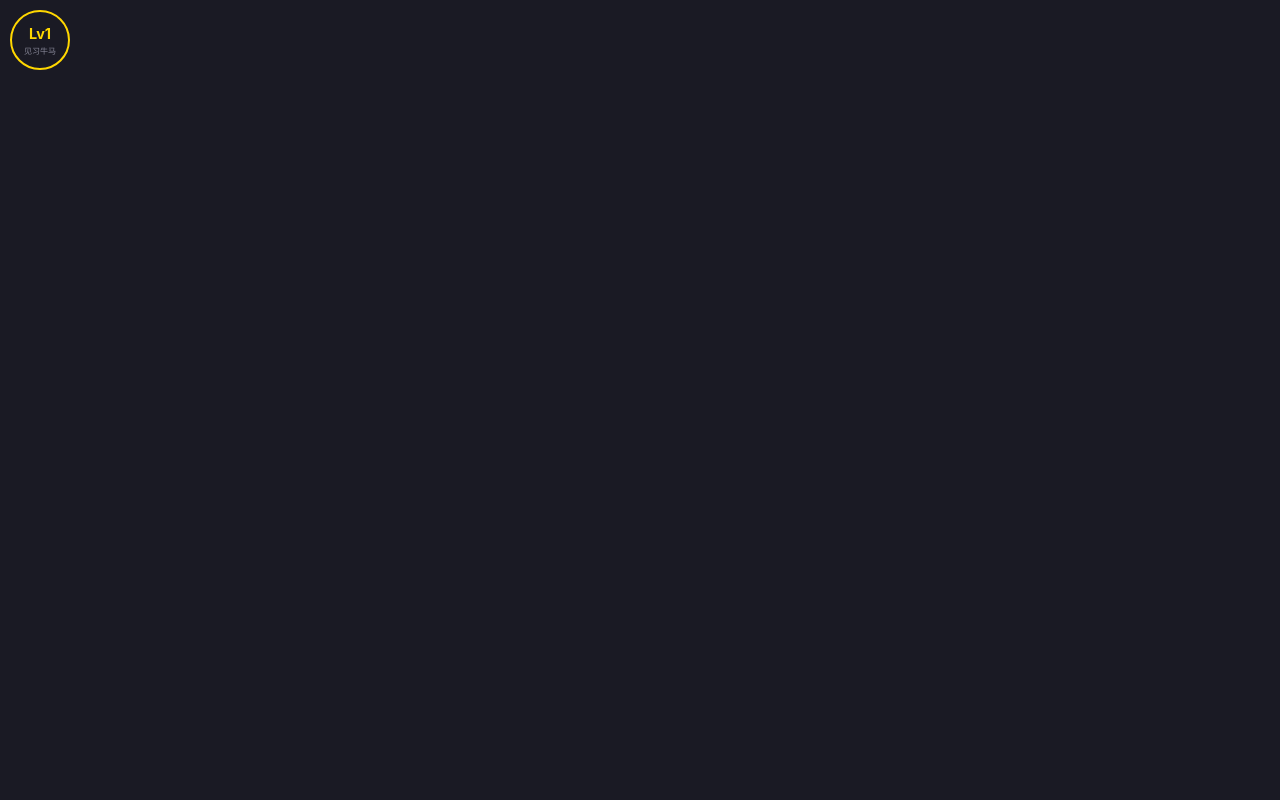
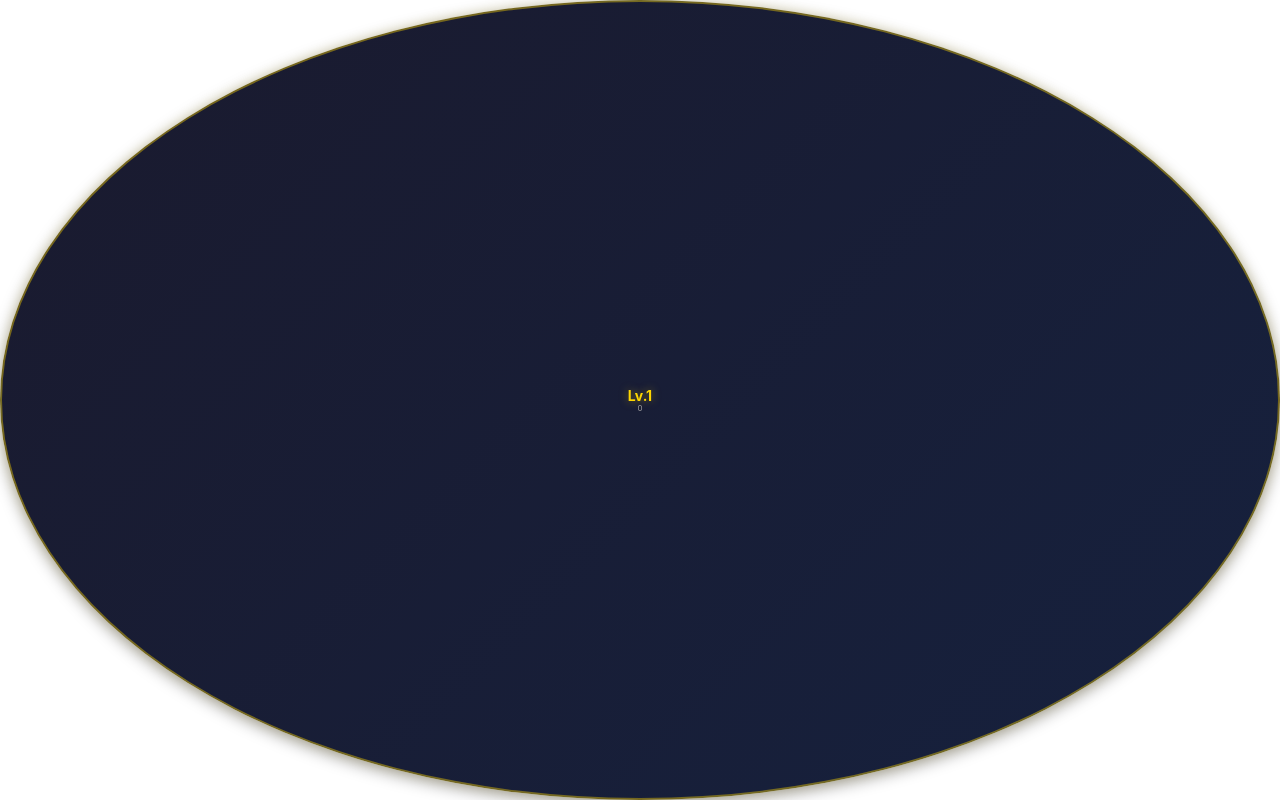
Before and after one commit to wzrazsh/niuma-faith, a Vue app: page /#/floating in a window 1280 px wide. Built offline with nearby package versions, Linux system fonts and the light colour scheme.

Commit message:
feat: 迁移main分支悬浮窗设计到master — 拖拽支持、hover动效、10s轮询、窗口自动创建回退

```diff
--- a/frontend/src/components/FloatingWidget.vue
+++ b/frontend/src/components/FloatingWidget.vue
@@ -1,27 +1,140 @@
 <template>
-  <div class="floating-widget" @dblclick="openMain">
-    <div class="circle">
-      <span class="lv">Lv{{ faith.faithStatus?.current_level ?? 1 }}</span>
-      <span class="title">{{ faith.faithStatus?.level_title ?? '见习牛马' }}</span>
-    </div>
+  <div
+    class="level-circle"
+    role="button"
+    aria-label="双击打开牛马信仰主窗口"
+    title="拖动移动 / 双击打开主窗口"
+    @mousedown="onMouseDown"
+    @dblclick="showMain"
+  >
+    <span class="level-text">Lv.{{ status?.current_level || 1 }}</span>
+    <span class="faith-text">{{ status?.cumulative_faith || 0 }}</span>
   </div>
 </template>
 
 <script setup lang="ts">
-import { onMounted } from 'vue';
-import { useFaithStore } from '@/stores/faith';
+import { ref, onMounted, onUnmounted } from 'vue';
+import type { FaithStatus } from '@/types';
 import { safeInvoke } from '@/api/mock-invoke';
 
-const faith = useFaithStore();
+const status = ref<FaithStatus | null>(null);
+let pollTimer: ReturnType<typeof setInterval> | null = null;
 
-onMounted(async () => { await faith.init(); });
+const DRAG_THRESHOLD_PX = 4;
+let downPos: { x: number; y: number } | null = null;
+let dragStarted = false;
 
-async function openMain() { await safeInvoke('show_main_window'); }
+function onMouseDown(e: MouseEvent) {
+  if (e.button !== 0) return;
+  downPos = { x: e.screenX, y: e.screenY };
+  dragStarted = false;
+  window.addEventListener('mousemove', onMouseMove);
+  window.addEventListener('mouseup', onMouseUp, { once: true });
+}
+
+function onMouseMove(e: MouseEvent) {
+  if (!downPos || dragStarted) return;
+  const dx = e.screenX - downPos.x;
+  const dy = e.screenY - downPos.y;
+  if (dx * dx + dy * dy >= DRAG_THRESHOLD_PX * DRAG_THRESHOLD_PX) {
+    dragStarted = true;
+    if ((window as any).__TAURI_INTERNALS__) {
+      import('@tauri-apps/api/window').then(({ getCurrentWindow }) => {
+        getCurrentWindow().startDragging();
+      });
+    }
+  }
+}
+
+function onMouseUp() {
+  downPos = null;
+  window.removeEventListener('mousemove', onMouseMove);
+}
+
+async function loadStatus() {
+  try {
+    status.value = await safeInvoke<FaithStatus>('get_status', {
+      userId: 'default_user',
+    });
+  } catch (e) {
+    console.error('Failed to load status:', e);
+  }
+}
+
+async function showMain() {
+  try {
+    await safeInvoke('show_main_window');
+  } catch (e) {
+    console.error('Failed to show main window:', e);
+  }
+}
+
+onMounted(() => {
+  loadStatus();
+  pollTimer = setInterval(loadStatus, 10000);
+});
+
+onUnmounted(() => {
+  if (pollTimer) clearInterval(pollTimer);
+  window.removeEventListener('mousemove', onMouseMove);
+});
 </script>
 
 <style scoped>
-.floating-widget { width: 80px; height: 80px; display: flex; align-items: center; justify-content: center; }
-.circle { width: 60px; height: 60px; border-radius: 50%; border: 2px solid var(--color-primary); display: flex; flex-direction: column; align-items: center; justify-content: center; background: var(--color-bg); cursor: pointer; }
-.lv { font-size: 0.9rem; font-weight: 700; color: var(--color-primary); }
-.title { font-size: 0.5rem; color: var(--color-text-muted); }
+.level-circle {
+  width: 100vw;
+  height: 100vh;
+  border-radius: 50%;
+  background: linear-gradient(135deg, #1a1a2e 0%, #16213e 100%);
+  border: 2px solid rgba(255, 215, 0, 0.4);
+  box-shadow: 0 4px 16px rgba(0, 0, 0, 0.4), 0 0 12px rgba(255, 215, 0, 0.15);
+  display: flex;
+  flex-direction: column;
+  align-items: center;
+  justify-content: center;
+  transition: border-color 0.15s ease, box-shadow 0.15s ease, transform 0.15s ease;
+  overflow: hidden;
+  cursor: grab;
+  user-select: none;
+  box-sizing: border-box;
+}
+
+.level-circle:hover {
+  border-color: rgba(255, 215, 0, 0.8);
+  box-shadow: 0 4px 20px rgba(0, 0, 0, 0.5), 0 0 20px rgba(255, 215, 0, 0.25);
+  transform: scale(1.05);
+}
+
+.level-circle:active {
+  transform: scale(0.95);
+  cursor: grabbing;
+}
+
+.level-text {
+  font-size: 14px;
+  font-weight: 700;
+  color: #ffd700;
+  text-shadow: 0 0 8px rgba(255, 215, 0, 0.5);
+  line-height: 1;
+}
+
+.faith-text {
+  font-size: 8px;
+  color: #a0a0a0;
+  margin-top: 1px;
+  line-height: 1;
+}
 </style>
+
+<style>
+html, body, #app {
+  background: transparent !important;
+  background-color: transparent !important;
+  margin: 0;
+  padding: 0;
+  width: 100%;
+  height: 100%;
+  min-height: 0 !important;
+  overflow: hidden;
+}
+</style>
```
Also changed, not shown: 3 other files (tests, documents, lock files or other folders).
